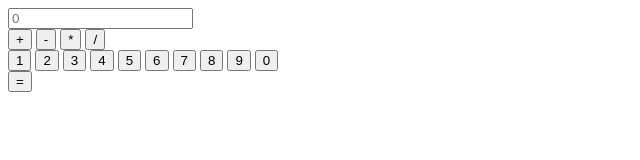
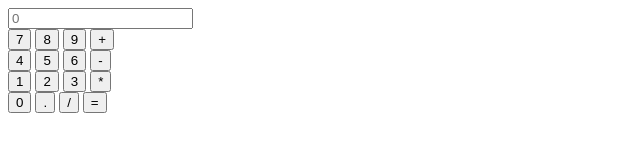
Before and after one commit to olehnest/calculator, a plain HTML site: page index.html in a window 1280 px wide. Shown: the whole page, without its empty margins (0-640 px from the left). Drawn offline with Linux system fonts and the light colour scheme.

Commit message:
Update index.html

```diff
--- a/index.html
+++ b/index.html
@@ -1,39 +1,55 @@
-<!DOCTYPE html>
-<html lang="en">
-
+<!doctype html>
+<html>
 <head>
-	<meta charset="UTF-8">
-	<meta name="viewport" content="width=device-width, initial-scale=1.0">
-	<title>Calculator</title>
-	<link rel="stylesheet" href="css/styles.css">
+<meta charset="utf-8">
+<title>JavaSctipt Calculator | Web Dev Trick</title>
+	<link rel="stylesheet" href="style.css">
 </head>
 
 <body>
-	<div class="calc">
-		<input type="text" class="display" readonly placeholder="0">
-		<div class="opers">
-			<button>+</button>
-			<button>-</button>
-			<button>*</button>
-			<button>/</button>
+	<script>
+	function calcNumbers(result){
+		form.displayResult.value=form.displayResult.value+result;
+
+	}
+	</script>
+	<div class="container">
+		<form name="form">
+		<div class="display">
+		<input type="text" placeholder="0" name="displayResult" />
 		</div>
-		<div class="digits">
-			<button>1</button>
-			<button>2</button>
-			<button>3</button>
-			<button>4</button>
-			<button>5</button>
-			<button>6</button>
-			<button>7</button>
-			<button>8</button>
-			<button>9</button>
-			<button>0</button>
+		<div class="buttons">
+	  <div class="row">
+		<input type="button" name="b7" value="7" onClick="calcNumbers(b7.value)">
+	  <input type="button" name="b8" value="8" onClick="calcNumbers(b8.value)">
+	  <input type="button" name="b9" value="9" onClick="calcNumbers(b9.value)">
+	  <input type="button" name="addb" value="+" onClick="calcNumbers(addb.value)">
 		</div>
-		<div class="eq">
-			<button>=</button>
+
+		<div class="row">
+		<input type="button" name="b4" value="4" onClick="calcNumbers(b4.value)">
+	  <input type="button" name="b5" value="5" onClick="calcNumbers(b5.value)">
+	  <input type="button" name="b6" value="6" onClick="calcNumbers(b6.value)">
+	  <input type="button" name="subb" value="-" onClick="calcNumbers(subb.value)">
 		</div>
+
+		<div class="row">
+		<input type="button" name="b1" value="1" onClick="calcNumbers(b1.value)">
+	  <input type="button" name="b2" value="2" onClick="calcNumbers(b2.value)">
+	  <input type="button" name="b3" value="3" onClick="calcNumbers(b3.value)">
+	  <input type="button" name="mulb" value="*" onClick="calcNumbers(mulb.value)">
+		</div>
+
+		<div class="row">
+		<input type="button" name="b0" value="0" onClick="calcNumbers(b0.value)">
+	  <input type="button" name="potb" value="." onClick="calcNumbers(potb.value)">
+	  <input type="button" name="divb" value="/" onClick="calcNumbers(divb.value)">
+	  <input type="button" class="red" value="=" onClick="displayResult.value=eval(displayResult.value)">
+		</div>
+		</div>
+
+		</form>
 	</div>
 </body>
-<script src="js/script.js"></script>
 
 </html>
```
